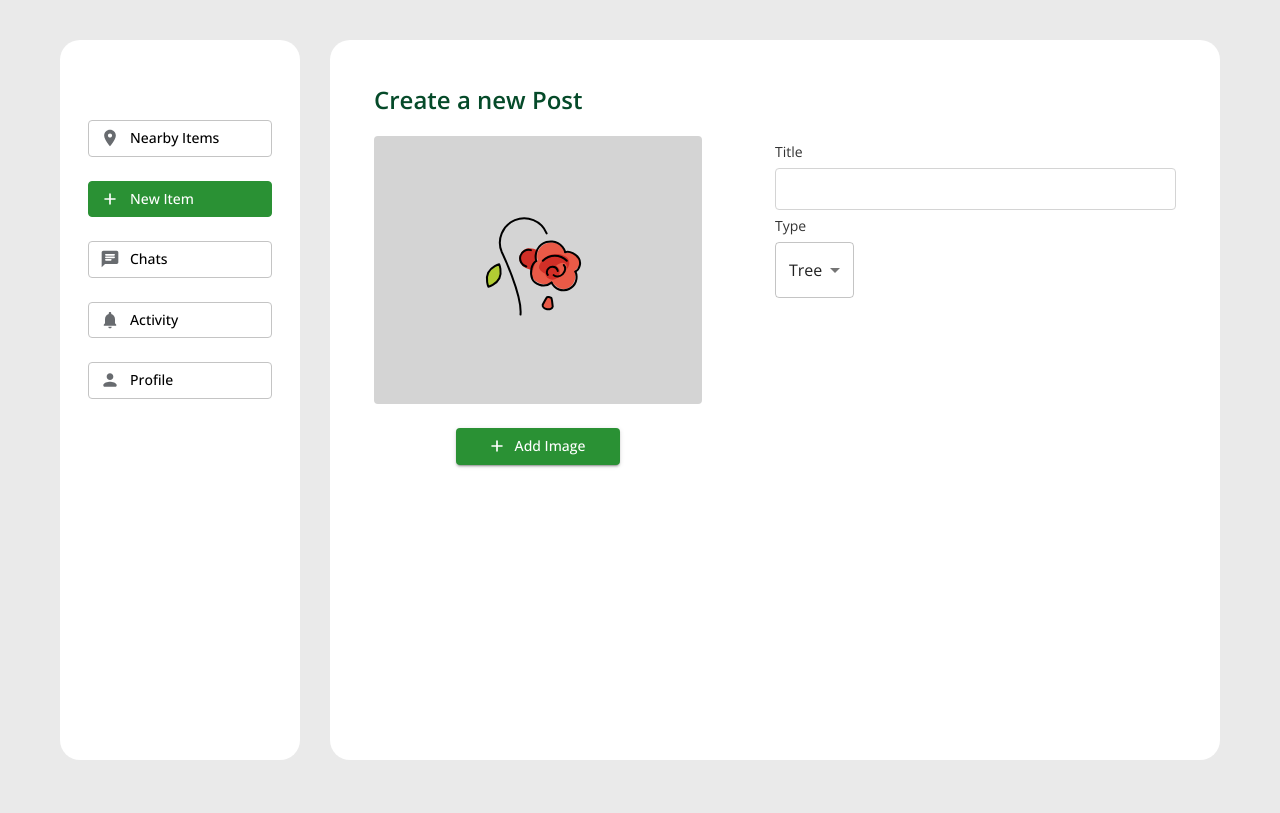
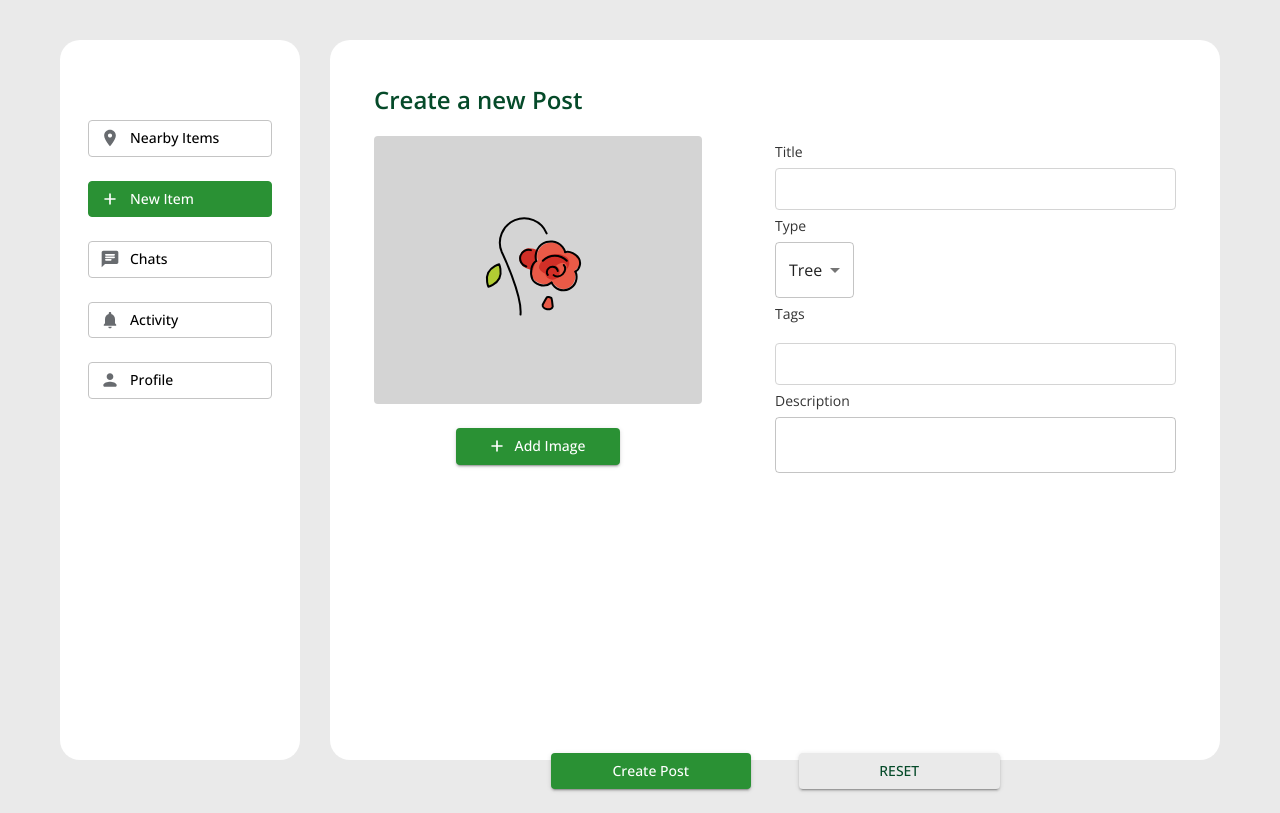
Before and after one commit to mousamdhakal/floral-exchange, a React (Create React App) app in the folder client/: page /newItem in a window 1280 px wide. Built offline with nearby package versions, Linux system fonts and the light colour scheme; sample sign-in values are in the browser's storage.

Commit message:
completed frontend of Newitem page

```diff
--- a/client/src/components/Button/Button.scss
+++ b/client/src/components/Button/Button.scss
@@ -8,4 +8,14 @@
       background-color: var(--dark-green);
     }
   }
+
+  .contained-outlined-button {
+    background-color: var(--grey-1);
+    color: var(--dark-green);
+    text-emphasis: none;
+
+    &:hover {
+      background-color: var(--mid-grey);
+    }
+  }
 }
--- /dev/null
+++ b/client/src/components/Description/Description.js
@@ -0,0 +1,34 @@
+import { InputLabel, InputBase, containerClasses } from '@mui/material'
+import Box from '@mui/material/Box';
+import TextField from '@mui/material/TextField';
+import './Description.scss';
+
+const Description = ({
+    containerClass,
+    name,
+    id,
+    placeholder,
+    value,
+    handleChange,
+    type
+}) => {
+    return (
+        <>
+            <div className={containerClass ? containerClass : 'input-root'}>
+                <TextField
+                    id={id}
+                    label=""
+                    multiline
+                    maxRows={6}
+                    value={value}
+                    onChange={handleChange}
+                    classes={{ input: 'form-input', root: 'input-root' }}
+                    placeholder={placeholder ? placeholder : ''}
+                    type={type ? type: 'text'}
+                />
+            </div>
+        </>
+    )
+}
+
+export default Description
--- /dev/null
+++ b/client/src/components/Tags/Tags.js
@@ -0,0 +1,31 @@
+import { InputLabel, InputBase, containerClasses } from '@mui/material'
+
+import './Tags.scss'
+
+const Tags = ({
+  containerClass,
+  name,
+  id,
+  placeholder,
+  value,
+  handleChange,
+  type
+}) => {
+  return (
+    <div className={containerClass ? containerClass : 'input-root'}>
+      <InputLabel classes={{ root: 'form-input-label' }} htmlFor={id}>
+        {name}
+      </InputLabel>
+      <InputBase
+        classes={{ input: 'form-input', root: 'input-root' }}
+        onChange={handleChange}
+        value={value}
+        placeholder={placeholder ? placeholder : ''}
+        type={type ? type: 'text'}
+        id={id}
+      />
+    </div>
+  )
+}
+
+export default Tags
--- a/client/src/styles/helpers.scss
+++ b/client/src/styles/helpers.scss
@@ -54,12 +54,36 @@
   .mb-48 {
     margin-bottom: 48px;
   }
+  .ml-4 {
+    margin-left: 4px
+  }
+
+  .ml-8 {
+    margin-left: 8px
+  }
+
+  .ml-16 {
+    margin-left: 16px
+  }
+
+  .ml-24 {
+    margin-left: 24px
+  }
+
+  .ml-48 {
+    margin-left: 48px;
+  }
 
   .half-width {
     width: 50%
   }
 
+  .quarter-width {
+    width: 25%
+  }
+
   .two-column-divider {
     display: flex;
   }
+
 }
--- a/client/src/styles/index.scss
+++ b/client/src/styles/index.scss
@@ -120,6 +120,7 @@ body{
 .center-content-vertical {
   @extend %center-container;
   flex-direction: column;
+  justify-content: center;
 }
 
 .flex-column-half {
@@ -134,3 +135,8 @@ body{
   background-color: var(--light-grey);
   border-radius: 4px;
 }
+.newItem-actions{
+  display: flex;
+  justify-content: center;
+  margin-top: 256px;
+}
--- a/client/src/views/NewItem/NewItem.js
+++ b/client/src/views/NewItem/NewItem.js
@@ -8,8 +8,11 @@ import * as uiActions from '../../actions/uiActions'
 import FlowerPlaceholder from '../../components/FlowerPlaceholder/FlowerPlaceholder'
 import Button from '../../components/Button/Button'
 import FormInput from '../../components/Input/FormInput'
+import Description from '../../components/Description/Description'
+import Tags from '../../components/Tags/Tags'
 import Dropdown from '../../components/Dropdown/Dropdown'
 import { InputLabel } from '@mui/material'
+
 
 export class NewItems extends Component {
   constructor(props) {
@@ -66,7 +69,28 @@ export class NewItems extends Component {
                   { name: 'Plant', value: 'plant' },
                 ]}
               />
+              <InputLabel classes={{ root: 'form-input-label' }}>
+                Tags
+              </InputLabel>
+              <Tags />
+
+              <InputLabel classes={{ root: 'form-input-label' }}>
+                Description
+              </InputLabel>
+              <Description />
             </div>
+          </div>
+          <div className="newItem-actions">
+            <Button
+              containedButton={'contained-full-button quarter-width m-24'}
+            >
+              Create Post
+            </Button>
+            <Button
+              containedButton={'contained-outlined-button quarter-width m-24'}
+            >
+              Reset
+            </Button>
           </div>
       </>
     )
```
Also changed, not shown: client/src/components/Description/Description.scss (added), client/src/components/Tags/Tags.scss (added). Lines whose indentation alone changed are shown as unchanged.
